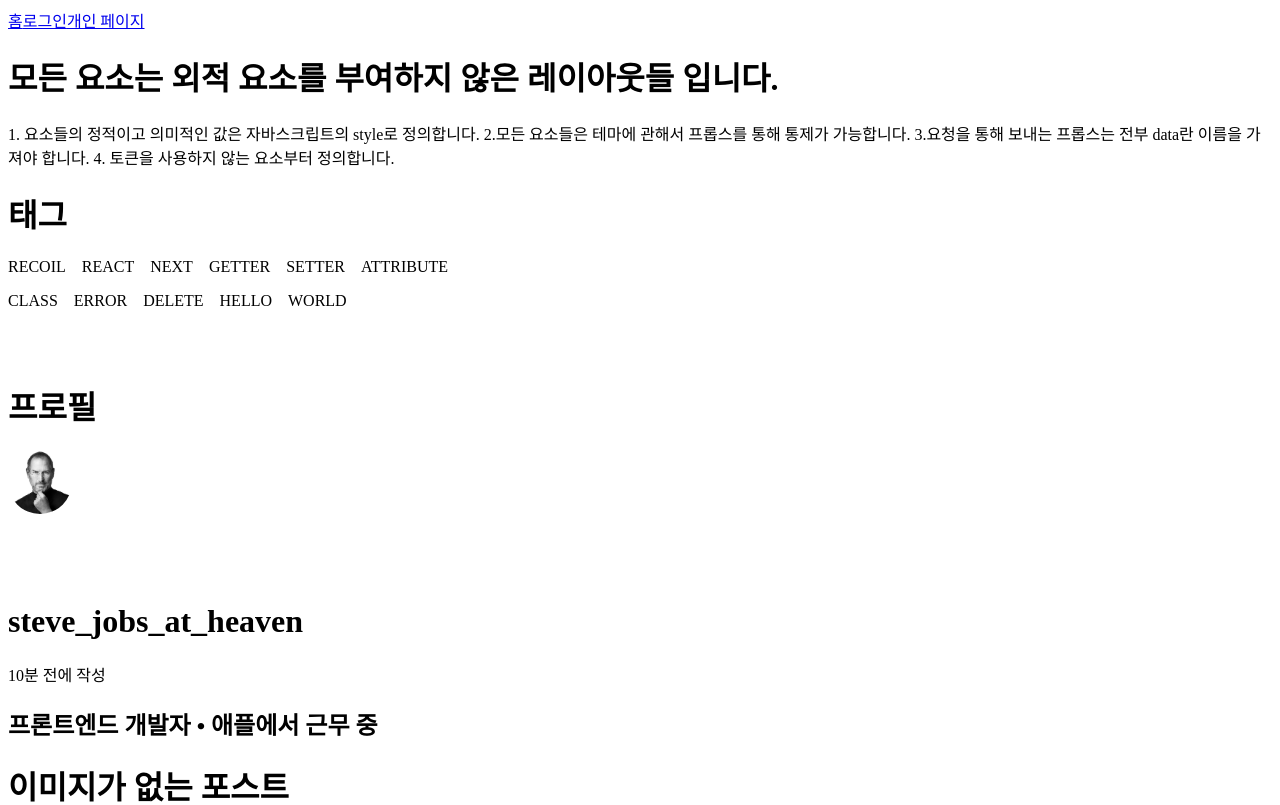
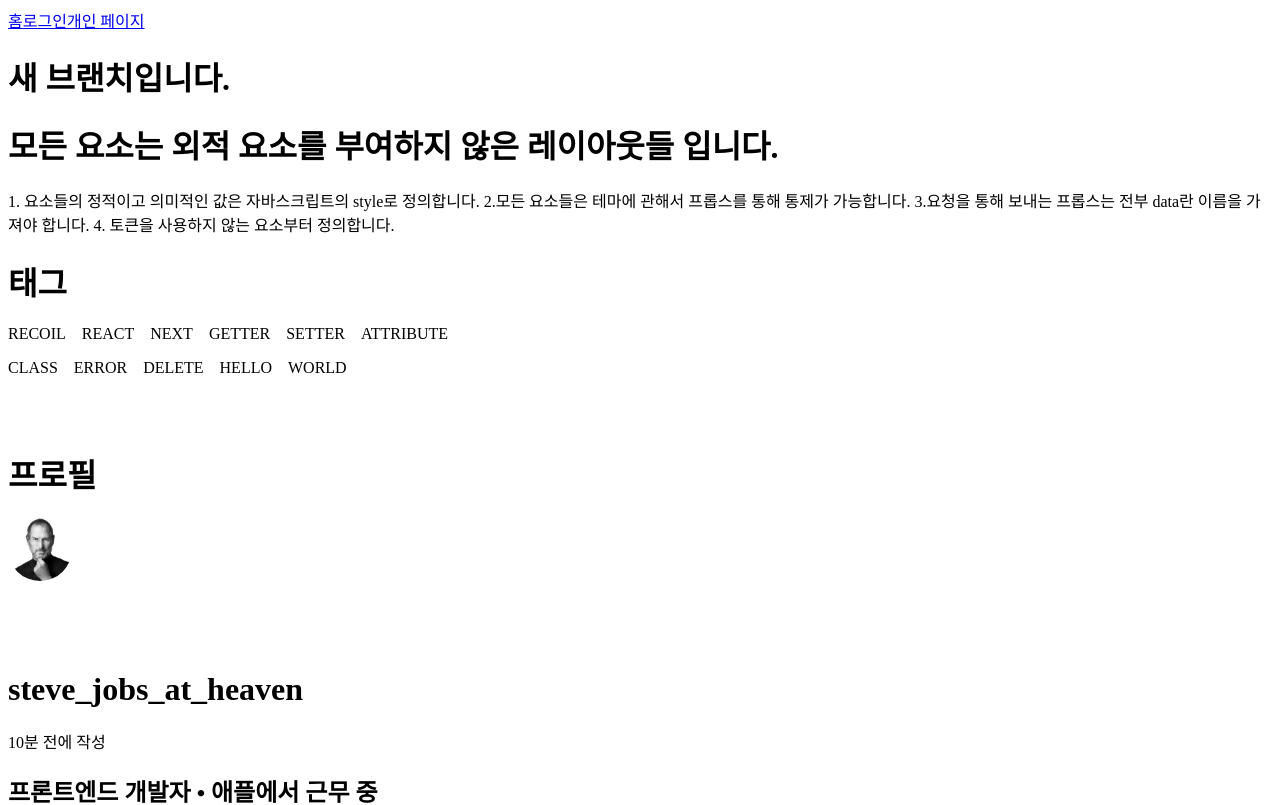
Before and after one commit to kwakseongjae/mulb, a React (Vite) app: page / in a window 1280 px wide. Shown: the top 805 px of the page. Built offline with nearby package versions, Linux system fonts and the light colour scheme.

Commit message:
Update Home.tsx

```diff
--- a/src/pages/Home.tsx
+++ b/src/pages/Home.tsx
@@ -51,6 +51,7 @@ const mockup_postWithImage = {
 const Home = () => {
   return (
     <div>
+      <h1>새 브랜치입니다.</h1>
       <h1 className={'text-5xl'}>
         모든 요소는 외적 요소를 부여하지 않은 레이아웃들 입니다.
       </h1>
```
